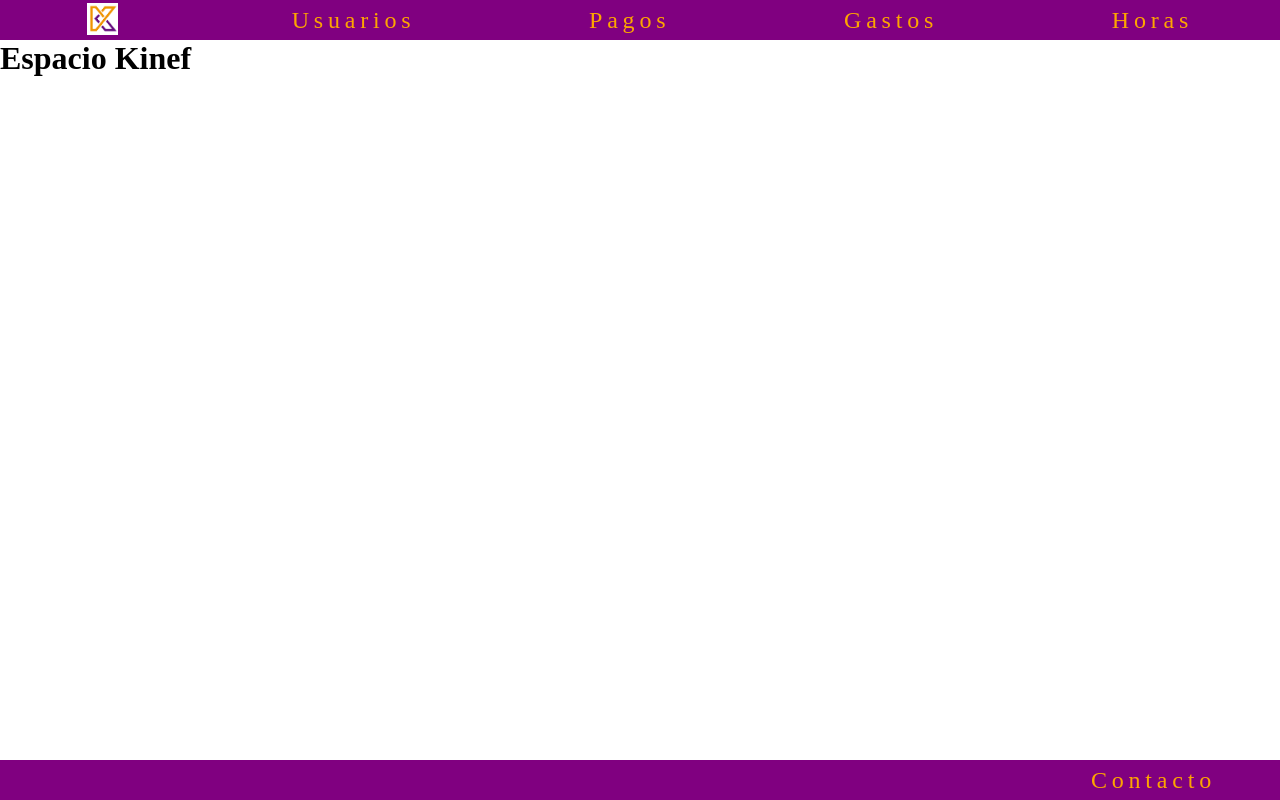
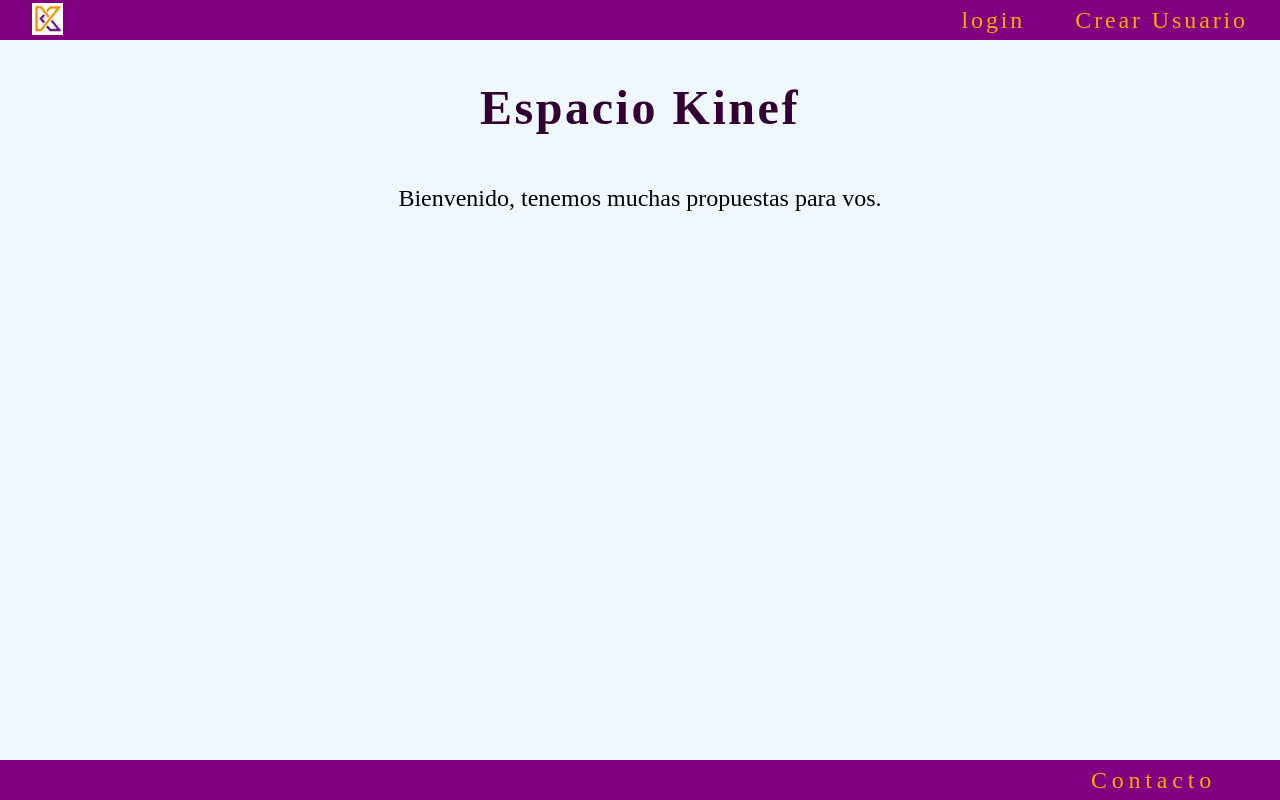
Before and after one commit to Palun7/kinef, a Django app: page / in a window 1280 px wide. Run offline with Django 5.2, Linux system fonts and the light colour scheme.

Commit message:
Cambios generales

```diff
--- a/project/config/settings.py
+++ b/project/config/settings.py
@@ -41,6 +41,7 @@ INSTALLED_APPS = [
     'django.contrib.staticfiles',
     'core',
     'usuarios',
+    'pagos',
 ]
 
 MIDDLEWARE = [
--- a/project/config/urls.py
+++ b/project/config/urls.py
@@ -23,6 +23,7 @@ urlpatterns = [
     path('admin/', admin.site.urls),
     path('', include('core.urls')),
     path('usuarios/', include('usuarios.urls')),
+    path('pagos/', include('pagos.urls')),
 ]
 
 if settings.DEBUG:
--- a/project/core/static/css/style.css
+++ b/project/core/static/css/style.css
@@ -1,6 +1,8 @@
 * {
     padding: 0;
     margin: 0;
+    text-decoration: none;
+    list-style: none;
 }
 
 body {
@@ -9,24 +11,44 @@ body {
     min-height: 100vh;
 }
 
-/* navbar */
+/* header */
 
-nav {
+header {
     display: flex;
-    justify-content: space-around;
     height: 5vh;
     background-color: purple;
-    align-items: center;
+    justify-content: center;
 }
 
-nav a {
+header ul {
+    display: flex;
+    justify-content: center;
+    align-items: center;
+    gap: 50px;
+    width: 95%;
+}
+
+.logo-header {
+    flex-grow: 1;
+}
+
+.imagen-logo {
+    transition-duration: .2s;
+}
+
+.imagen-logo:hover {
+    scale: 1.1;
+    transition-duration: .5s;
+}
+
+header ul li a {
     color: rgb(253, 165, 0);
     text-decoration: none;
     font-size: 1.5em;
-    letter-spacing: .2em;
+    letter-spacing: .12em;
 }
 
-nav img {
+header img {
     margin-top: .5vh;
     height: 4vh;
 }
@@ -58,6 +80,22 @@ footer a {
 
 /* core */
 
-main {
+.contenedor_principal {
+    display: flex;
+    flex-direction: column;
+    align-items: center;
+    background-color: aliceblue;
     min-height: 90vh;
 }
+
+.titulo {
+    color: rgb(51, 0, 51);
+    font-size: 3rem;
+    margin-top: 5vh;
+    letter-spacing: .2vw;
+}
+
+.texto-bienvenida {
+    margin: 50px;
+    font-size: 1.5rem;
+}
--- a/project/core/templates/core/components/navbar.html
+++ b/project/core/templates/core/components/navbar.html
@@ -1,8 +1,24 @@
 {% load static %}
-<nav>
-    <a href="{% url 'core:index' %}"><img src="{% static 'img/kinef_logo1.png' %}" alt="" width="" height=""></a>
-    <a href="">Usuarios</a>
-    <a href="">Pagos</a>
-    <a href="">Gastos</a>
-    <a href="">Horas</a>
-</nav>
+<header>
+    <ul>
+        <li class="logo-header"><a href="{% url 'core:index' %}"><img src="{% static 'img/kinef_logo1.png' %}" alt="Logo de Kinef" width="" height="" class="imagen-logo"></a></li>
+        {% if user.is_superuser %}
+        <li><a href="{% url 'usuarios:index' %}">Usuarios</a></li>
+        <li><a href="{% url 'pagos:index' %}">Pagos</a></li>
+        <li><a href="">Gastos</a></li>
+        <li><a href="">Horas</a></li>
+        {% endif %}
+        {% if user.is_authenticated %}
+        <li><a href="">{{ user.username }}</a></li>
+        <div>
+            <form action="{% url 'usuarios:logout' %}" method="post">
+                {% csrf_token %}
+                <button type="submit" class="logout">Logout</button>
+            </form>
+        </div>
+        {% else %}
+        <li><a href="{% url 'usuarios:login' %}" class="link">login</a></li>
+        <li><a href="{% url 'usuarios:signup' %}" class="link">Crear Usuario</a></li>
+        {% endif %}
+    </ul>
+</header>
--- a/project/core/templates/core/index.html
+++ b/project/core/templates/core/index.html
@@ -5,7 +5,10 @@
 {% endblock title %}
 
 {% block content %}
-    <main>
-        <h1>Espacio Kinef</h1>
+    <main class="contenedor_principal">
+        <h1 class="titulo">Espacio Kinef</h1>
+        <div>
+            <p class="texto-bienvenida">Bienvenido, tenemos muchas propuestas para vos.</p>
+        </div>
     </main>
 {% endblock content %}
--- a/project/usuarios/urls.py
+++ b/project/usuarios/urls.py
@@ -13,15 +13,15 @@ from django.contrib.auth.views import LogoutView
 app_name = 'usuarios'
 
 urlpatterns = [
-    path('usuarios/index', index, name='index'),
-    path('usuarios/signup', signup, name='signup'),
-    path('usuarios/login', login.as_view(), name='login'),
-    path('usuarios/logout', LogoutView.as_view(template_name='usuarios/logout.html'), name='logout'),
+    path('', index, name='index'),
+    path('signup', signup, name='signup'),
+    path('login', login.as_view(), name='login'),
+    path('logout', LogoutView.as_view(template_name='usuarios/logout.html'), name='logout'),
 ]
 
 urlpatterns += [
-    path('usuarios/lista', UsuariosList.as_view(),name='usuarios_list'),
-    path('usuarios/detalle/<int:pk>', UsuariosDetail.as_view(),name='usuarios_detail'),
-    path('usuarios/editar/<int:pk>', UsuariosUpdate.as_view(),name='usuarios_update'),
-    path('usuarios/borrar/<int:pk>', UsuariosDelete.as_view(),name='usuarios_delete'),
+    path('lista', UsuariosList.as_view(),name='usuarios_list'),
+    path('detalle/<int:pk>', UsuariosDetail.as_view(),name='usuarios_detail'),
+    path('editar/<int:pk>', UsuariosUpdate.as_view(),name='usuarios_update'),
+    path('borrar/<int:pk>', UsuariosDelete.as_view(),name='usuarios_delete'),
 ]
```
Also changed, not shown: project/db.sqlite3, project/media/fotos/20220501_160317.jpg (added).
